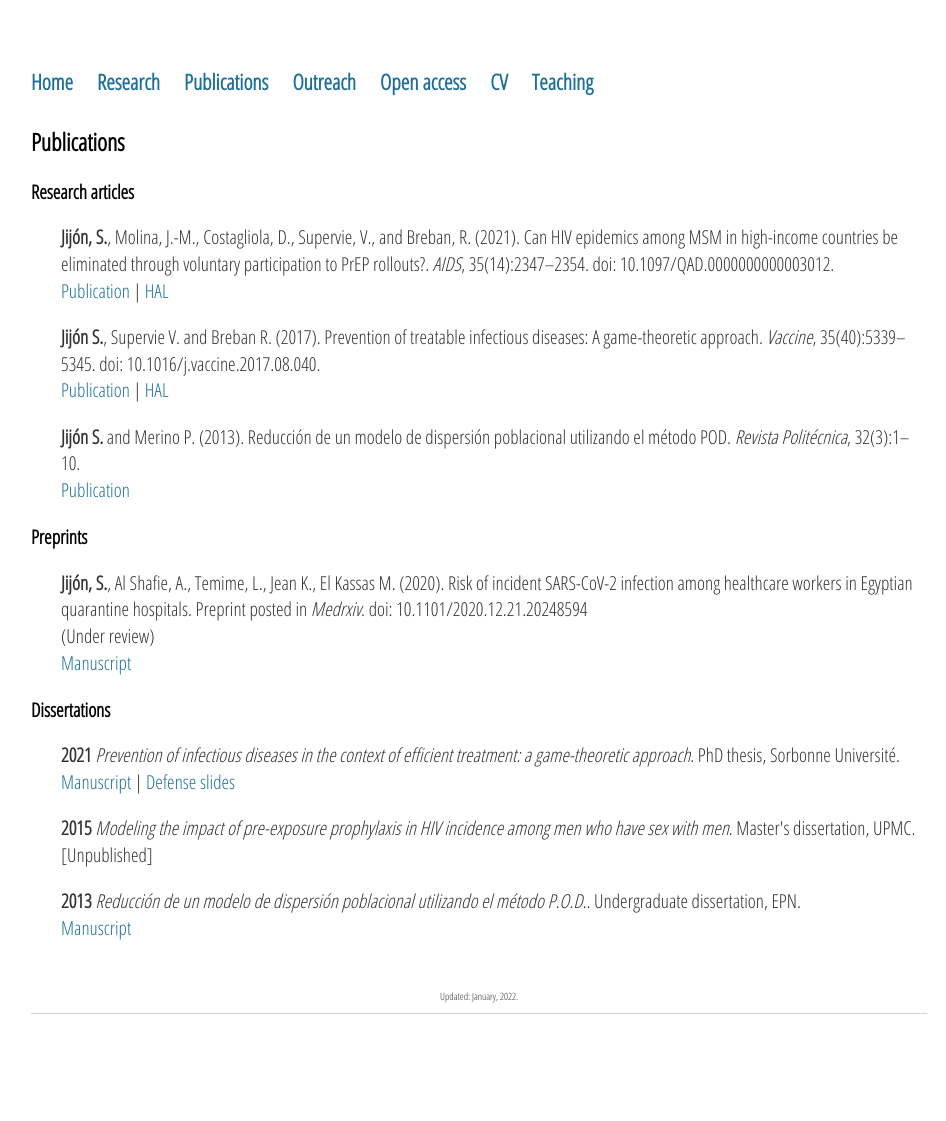
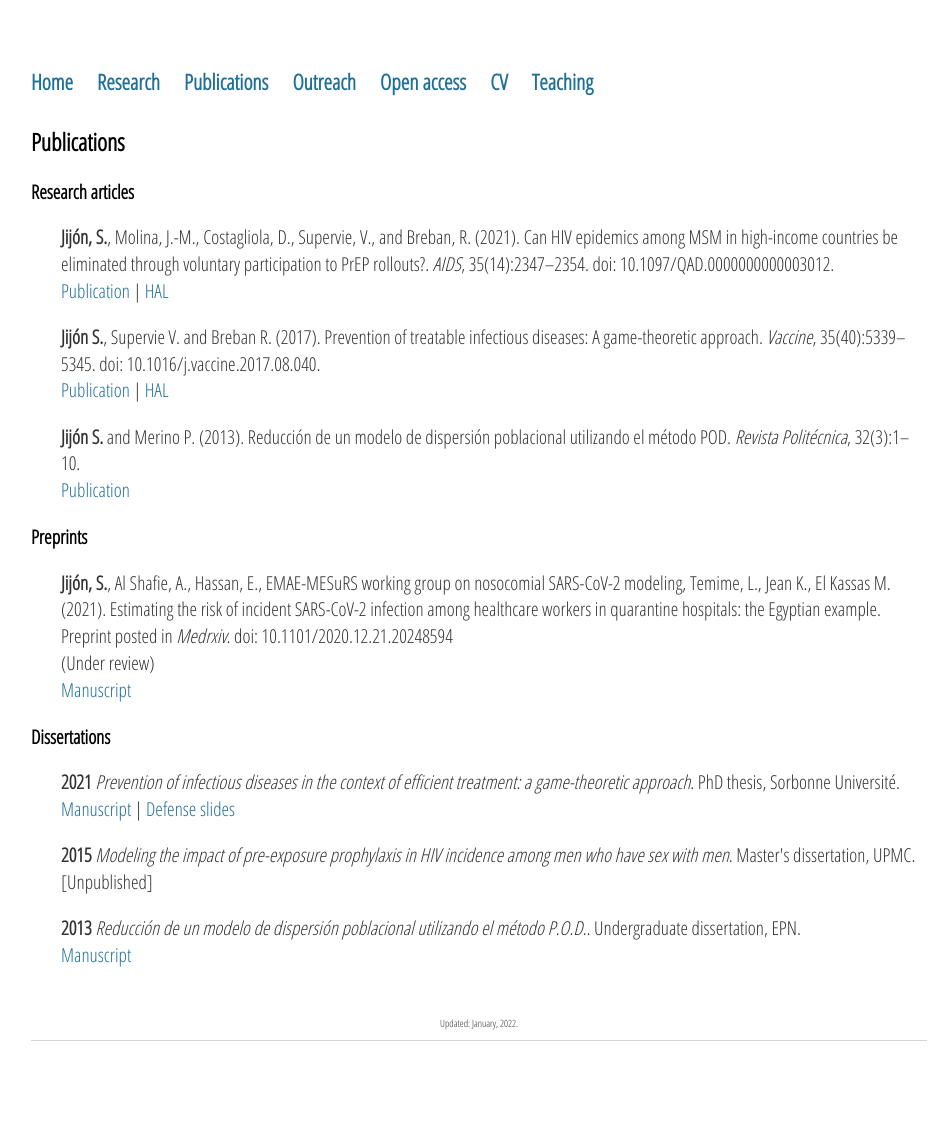
Before and after one commit to sjijon/sjijon.github.io, a Jekyll site: the page built from publications.html, in a window 1280 px wide. Shown: the whole page, without its empty margins (161-1107 px from the left). Built offline with Jekyll 4.4.1, drawn with Linux system fonts in a browser that asks for light colours; nearby versions of some CDN libraries; before the commit the page ends 1094 px from its top, so only the background shows below that.

Commit message:
Update NOSOCOVID preprint information

```diff
--- a/publications.html
+++ b/publications.html
@@ -30,8 +30,8 @@ title: Publications
 	</p>
 	<h3>Preprints</h3>
 	<p style="padding-left:30px;">
-		<strong>Jijón, S.</strong>, Al Shafie, A., Temime, L., Jean K., El Kassas M. (2020).
-		Risk of incident SARS-CoV-2 infection among healthcare workers in Egyptian quarantine hospitals.
+		<strong>Jijón, S.</strong>, Al Shafie, A., Hassan, E., EMAE-MESuRS working group on nosocomial SARS-CoV-2 modeling, Temime, L., Jean K., El Kassas M. (2021).
+		Estimating the risk of incident SARS-CoV-2 infection among healthcare workers in quarantine hospitals: the Egyptian example.
 		Preprint posted in <em>Medrxiv</em>. doi: 10.1101/2020.12.21.20248594
 		<br>
 		(Under review)
```
